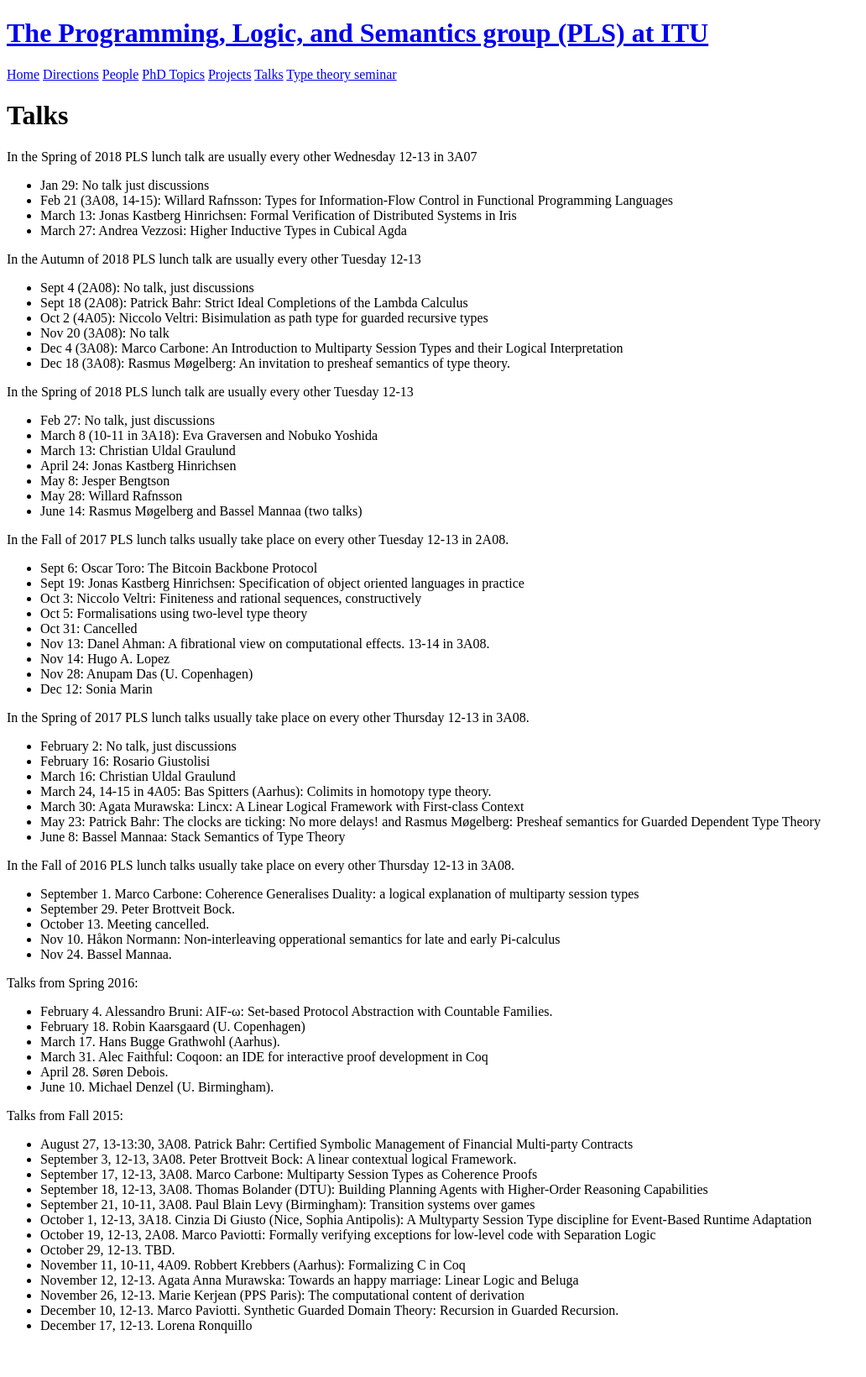
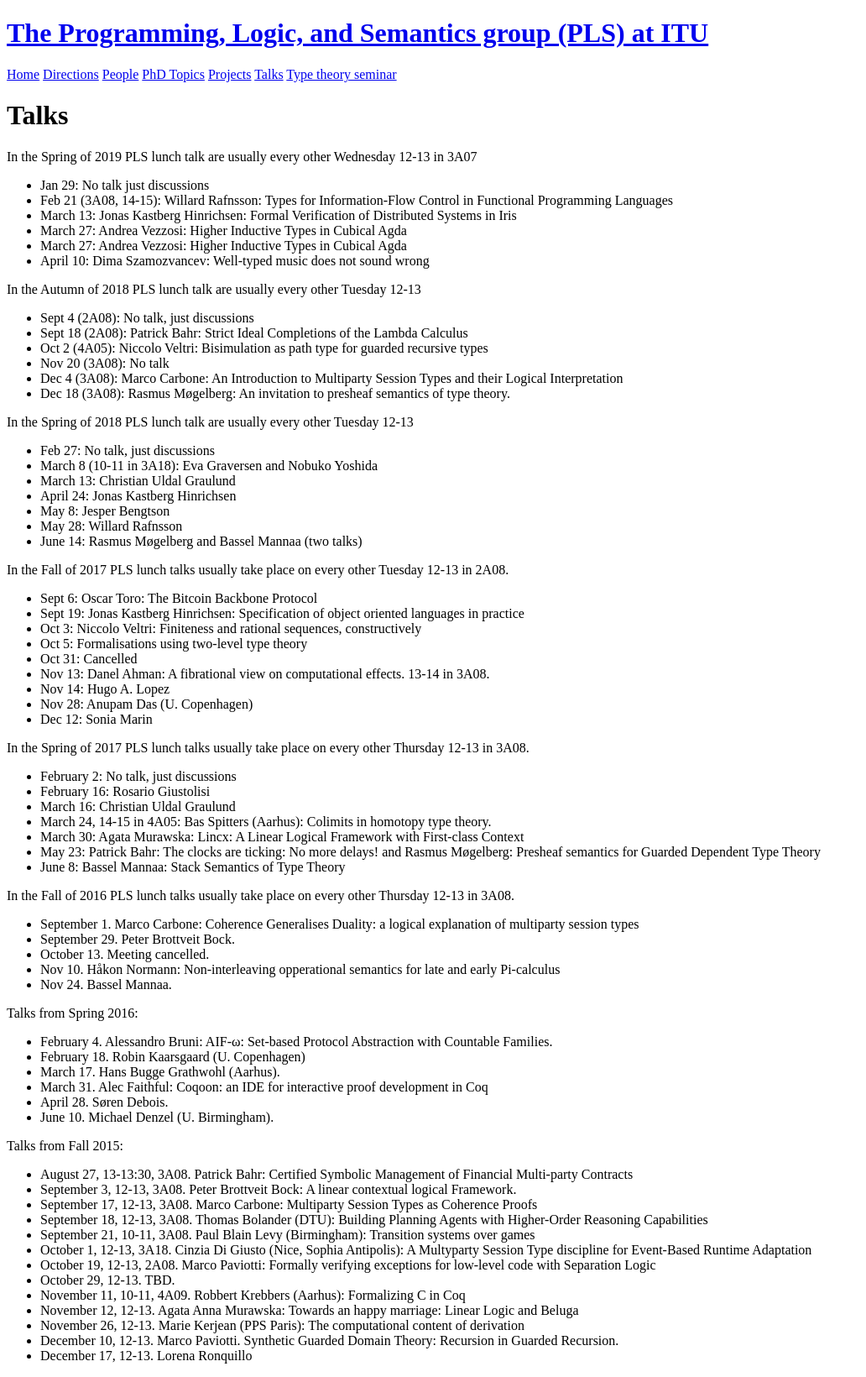
Before and after one commit to rmogelberg/pls.itu.dk, a Jekyll site: the page built from Talks.md, in a window 1280 px wide. Shown: the whole page at 84% size, without its empty margins (0-1032 px from the left). Built offline with Jekyll 4.4.1, drawn with Linux system fonts in a browser that asks for light colours; before the commit the page ends 1604 px from its top, so only the background shows below that.

Commit message:
Talks and TT seminar

```diff
--- a/Talks.md
+++ b/Talks.md
@@ -3,13 +3,14 @@
 title: Talks
 ---
 
-In the Spring of 2018 PLS lunch talk are usually every other Wednesday 12-13 in 3A07
+In the Spring of 2019 PLS lunch talk are usually every other Wednesday 12-13 in 3A07
 
 -   Jan 29: No talk just discussions
 -   Feb 21 (3A08, 14-15): Willard Rafnsson: Types for Information-Flow Control in Functional Programming Languages
 -   March 13: Jonas Kastberg Hinrichsen: Formal Verification of Distributed Systems in Iris
 -   March 27: Andrea Vezzosi: Higher Inductive Types in Cubical Agda
-
+-   March 27: Andrea Vezzosi: Higher Inductive Types in Cubical Agda
+-   April 10: Dima Szamozvancev: Well-typed music does not sound wrong
 
 In the Autumn of 2018 PLS lunch talk are usually every other Tuesday
 12-13
```
Also changed, not shown: Type_theory_seminar.md (+1 -1 lines).
